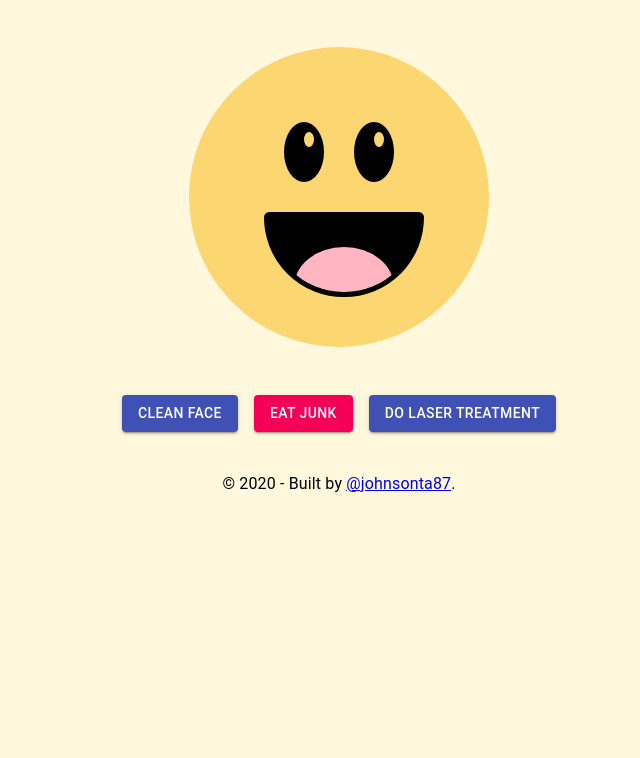
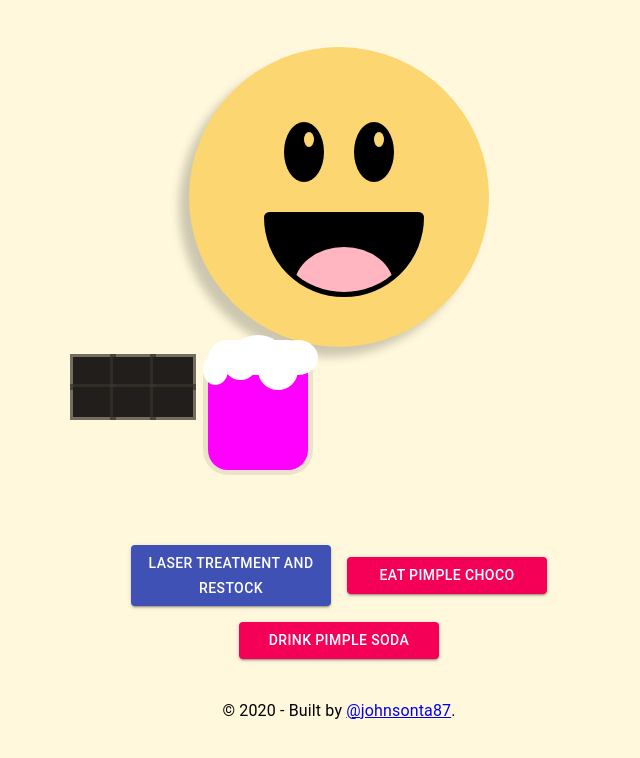
Before and after one commit to johnsonta87/pimple-face-bob, a Gatsby site: page / in a window 1280 px wide. Shown: the part 128-886 px from the top of the page, without its empty margins (301-941 px from the left). Before the commit the page ends 800 px from the top, so only its background shows below. Built offline with nearby package versions, Linux system fonts and the light colour scheme; Gatsby itself is replaced by a stand-in of ours.

Commit message:
add drinks

```diff
--- a/src/components/Face.js
+++ b/src/components/Face.js
@@ -10,7 +10,7 @@ const useStyles = makeStyles(() => ({
     height: '300px',
     borderRadius: '50%',
     backgroundColor: '#FBD671',
-    boxShadow: 'inset -10px -10px 0px darken(#FFD700, 20%)',
+    boxShadow: '-10px 10px 10px 0 rgba(0, 0, 0, 0.2)',
     margin: '0 auto',
   },
 }));
@@ -40,6 +40,8 @@ export default function Face(props) {
       <div className="pimples">
         {pimples}
       </div>
+
+
     </div>
   )
 }
--- /dev/null
+++ b/src/components/Foods.js
@@ -0,0 +1,37 @@
+import React from 'react'
+import './Foods.scss';
+
+
+export default function Foods(props) {
+  const drinkAmount = props.drinks;
+  const chocolate = props.foods && props.foods.map(index => (
+    <div key={index} className="piece"></div>
+  ));
+
+  return (
+    <div className="foods-container">
+      <div className="chocolate">
+        {chocolate}
+      </div>
+
+      <div className="beer-glass">
+        <div className="glass">
+          <div className="bump"></div>
+          <div className="bump"></div>
+          <div className="bump"></div>
+        </div>
+        {drinkAmount ?
+          <React.Fragment>
+            <div className="beer" style={{ height: drinkAmount + 'px' }}>
+              <div className="foam"></div>
+              <div className="foam"></div>
+              <div className="foam"></div>
+              <div className="foam"></div>
+              <div className="foam"></div>
+            </div>
+          </React.Fragment>
+          : ''}
+      </div>
+    </div>
+  )
+}
--- /dev/null
+++ b/src/components/Foods.scss
@@ -0,0 +1,166 @@
+.foods-container {
+  display: flex;
+  align-items: center;
+}
+
+.bites {
+  position: relative;
+  z-index: 9;
+
+  .bite {
+    width: 50px;
+    height: 50px;
+    background-color: #fff8dc;
+    border-radius: 50%;
+    -webkit-border-radius: 50%;
+    -moz-border-radius: 50%;
+    -ms-border-radius: 50%;
+    -o-border-radius: 50%;
+    position: absolute;
+
+    &.show {
+      opacity: 1;
+    }
+  }
+
+  .bite-1 {
+    width: 35px;
+    right: -5px;
+    top: -15px;
+  }
+  .bite-2 {
+    right: -10px;
+    top: 20px;
+  }
+  .bite-3 {
+    width: 30px;
+    height: 30px;
+    right: -15px;
+    top: 60px;
+  }
+}
+
+.chocolate {
+  padding: 10px;
+  position: relative;
+  overflow: hidden;
+  display: inline-grid;
+  grid-template-columns: repeat(3, 1fr);
+  grid-template-rows: auto 100px auto;
+  justify-items: center;
+  align-items: center;
+  border-radius: 5px;
+  -webkit-border-radius: 5px;
+  -moz-border-radius: 5px;
+  -ms-border-radius: 5px;
+  -o-border-radius: 5px;
+  align-content: center;
+
+  .piece {
+    width: 40px;
+    height: 30px;
+    align-self: stretch;
+    background-color: #221e1b;
+    box-shadow: 0 0 0 3px rgba(57, 50, 45, 0.7);
+    position: relative;
+  }
+}
+
+.beer-glass {
+  position: relative;
+  .beer {
+    width: 100px;
+    height: 100px;
+    background: #ff00ff;
+    border-top: 30px solid #fff;
+    border-top-left-radius: 0;
+    border-top-right-radius: 0;
+    border-radius: 20px;
+    -webkit-border-radius: 20px;
+    -moz-border-radius: 20px;
+    -ms-border-radius: 20px;
+    -o-border-radius: 20px;
+    position: absolute;
+    left: 0;
+    right: 0;
+    bottom: 5px;
+    z-index: 9;
+    margin: 0 auto;
+    transition: 0.2s all ease-in;
+    -webkit-transition: 0.2s all ease-in;
+    -moz-transition: 0.2s all ease-in;
+    -ms-transition: 0.2s all ease-in;
+    -o-transition: 0.2s all ease-in;
+
+    .foam {
+      background: #fff;
+      border-radius: 60%;
+      top: 0;
+      position: absolute;
+
+      &:nth-of-type(1) {
+        width: 25px;
+        height: 30px;
+        transform: translate(-5px, -15px);
+        -webkit-transform: translate(-5px, -15px);
+        -moz-transform: translate(-5px, -15px);
+        -ms-transform: translate(-5px, -15px);
+        -o-transform: translate(-5px, -15px);
+      }
+
+      &:nth-of-type(2) {
+        width: 35px;
+        height: 35px;
+        transform: translate(15px, -25px);
+        -webkit-transform: translate(15px, -25px);
+        -moz-transform: translate(15px, -25px);
+        -ms-transform: translate(15px, -25px);
+        -o-transform: translate(15px, -25px);
+      }
+
+      &:nth-of-type(3) {
+        width: 50px;
+        height: 40px;
+        transform: translate(25px, -35px);
+        -webkit-transform: translate(25px, -35px);
+        -moz-transform: translate(25px, -35px);
+        -ms-transform: translate(25px, -35px);
+        -o-transform: translate(25px, -35px);
+      }
+
+      &:nth-of-type(4) {
+        width: 40px;
+        height: 40px;
+        transform: translate(50px, -20px);
+        -webkit-transform: translate(50px, -20px);
+        -moz-transform: translate(50px, -20px);
+        -ms-transform: translate(50px, -20px);
+        -o-transform: translate(50px, -20px);
+      }
+
+      &:nth-of-type(5) {
+        width: 40px;
+        height: 35px;
+        transform: translate(70px, -30px);
+        -webkit-transform: translate(70px, -30px);
+        -moz-transform: translate(70px, -30px);
+        -ms-transform: translate(70px, -30px);
+        -o-transform: translate(70px, -30px);
+      }
+    }
+  }
+
+  .glass {
+    width: 110px;
+    height: 105px;
+    background: #ece2ca;
+    position: relative;
+    border-radius: 25px;
+    -webkit-border-radius: 25px;
+    -moz-border-radius: 25px;
+    -ms-border-radius: 25px;
+    -o-border-radius: 25px;
+    border-top-left-radius: 0;
+    border-top-right-radius: 0;
+  }
+}
--- a/src/components/Start.js
+++ b/src/components/Start.js
@@ -2,58 +2,104 @@ import React, { useState } from 'react'
 import Face from './Face';
 import { makeStyles } from '@material-ui/core/styles';
 import Button from '@material-ui/core/Button';
-import { RandomizeNum } from '../utils/helpers';
+import { RandomizePos, RandomizeSize } from '../utils/helpers';
+import Foods from './Foods';
 
 const useStyles = makeStyles((theme) => ({
   root: {
     marginTop: theme.spacing(5),
     textAlign: 'center',
     '& > *': {
+      width: '100%',
+      maxWidth: '200px',
       margin: theme.spacing(1),
     },
   },
 }));
 
 // start with no pimples
-const PimplesArray = [];
+const PimplesList = [];
+const FoodsList = [1, 2, 3, 4, 5, 6];
 
 export default function Start() {
   const classes = useStyles();
   const [mood, setMood] = useState(100);
-  const [pimple, setPimpleCount] = useState(PimplesArray);
+  const [pimple, setPimpleCount] = useState(PimplesList);
+  const [foods, setFoods] = useState(FoodsList);
+  const [drinks, setDrinks] = useState(100);
 
   const handleEatJunk = () => {
-    // add new pimple objects to PimplesArray
+    // add new pimple objects to PimplesList
     setPimpleCount(
-      PimplesArray => [
-        ...PimplesArray,
-        { id: pimple.length + 1, top: RandomizeNum(), left: RandomizeNum() }
+      PimplesList => [
+        ...PimplesList,
+        {
+          id: pimple.length + 1,
+          top: RandomizePos(),
+          left: RandomizePos(),
+          size: RandomizeSize()
+        }
       ]
     );
 
-    console.log(pimple);
+    // lower mood
     mood > 0 && setMood(mood - 10);
+
+    // handle foods being eaten
+    setFoods(
+      ...FoodsList.splice(-1, 1)
+    );
   }
 
-  const handleCleanFace = () => {
-    // TODO reduce just some
-    setMood(100);
+  const handleDrinkSoda = () => {
+    // add new pimple objects to PimplesList
+    setPimpleCount(
+      PimplesList => [
+        ...PimplesList,
+        {
+          id: pimple.length + 1,
+          top: RandomizePos(),
+          left: RandomizePos(),
+          size: RandomizeSize()
+        }
+      ]
+    );
+
+    // lower mood
+    mood > 0 && setMood(mood - 10);
+
+    // handle foods being eaten
+    setDrinks(drinks - 10);
   }
 
   const handleLaser = id => {
-    setPimpleCount(PimplesArray.filter(item => item.id !== id));
-    console.log(pimple);
+    setPimpleCount(PimplesList.filter(item => item.id !== id));
     setMood(100);
+
+    setFoods(...FoodsList, ...[1, 2, 3]);
+
+    console.log(foods);
+    setDrinks(100);
   }
 
   return (
     <div>
       <Face mood={mood} pimples={pimple} />
+      <Foods
+        pimples={pimple}
+        foods={FoodsList}
+        drinks={drinks}
+      />
 
       <div className={classes.root}>
-        <Button variant="contained" color="primary" onClick={handleCleanFace}>Clean face</Button>
-        <Button variant="contained" color="secondary" onClick={handleEatJunk}>Eat junk</Button>
-        <Button variant="contained" color="primary" onClick={handleLaser}>Do laser treatment</Button>
+        <Button variant="contained" color="primary" onClick={handleLaser}>Laser treatment and restock</Button>
+        {FoodsList.length > 0 ?
+          <Button variant="contained" color="secondary" onClick={handleEatJunk}>Eat Pimple Choco</Button>
+          : ''}
+
+        {drinks > 0 ?
+          <Button variant="contained" color="secondary" onClick={handleDrinkSoda}>Drink Pimple Soda</Button>
+          : ''}
       </div>
     </div>
   )
--- a/src/components/layout.js
+++ b/src/components/layout.js
@@ -7,7 +7,6 @@
 
 import React from "react"
 import PropTypes from "prop-types"
-import { useStaticQuery, graphql } from "gatsby"
 
 import Container from '@material-ui/core/Container';
 import Typography from '@material-ui/core/Typography';
@@ -15,16 +14,6 @@ import Typography from '@material-ui/core/Typography';
 import './layout.scss';
 
 const Layout = ({ children }) => {
-  const data = useStaticQuery(graphql`
-    query SiteTitleQuery {
-      site {
-        siteMetadata {
-          title
-        }
-      }
-    }
-  `)
-
   return (
     <>
       <div
--- a/src/utils/helpers.js
+++ b/src/utils/helpers.js
@@ -1,3 +1,7 @@
-export function RandomizeNum() {
-  return Math.floor(Math.random() * 200) + 1;
+export function RandomizePos() {
+  return Math.floor(Math.random() * 200) + 50;
 }
+
+export function RandomizeSize() {
+  return Math.floor(Math.random() * 100) + 20;
+}
```
